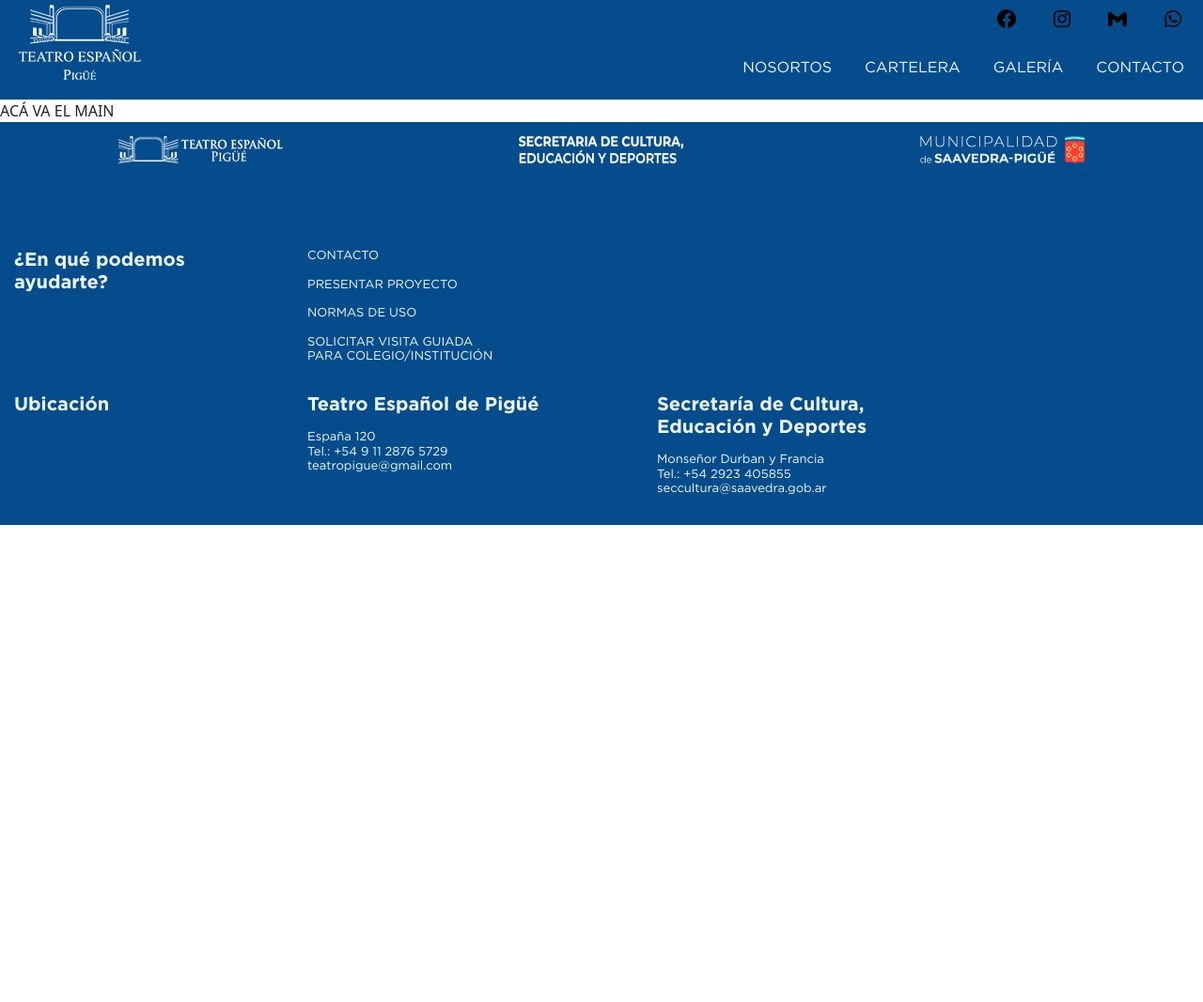
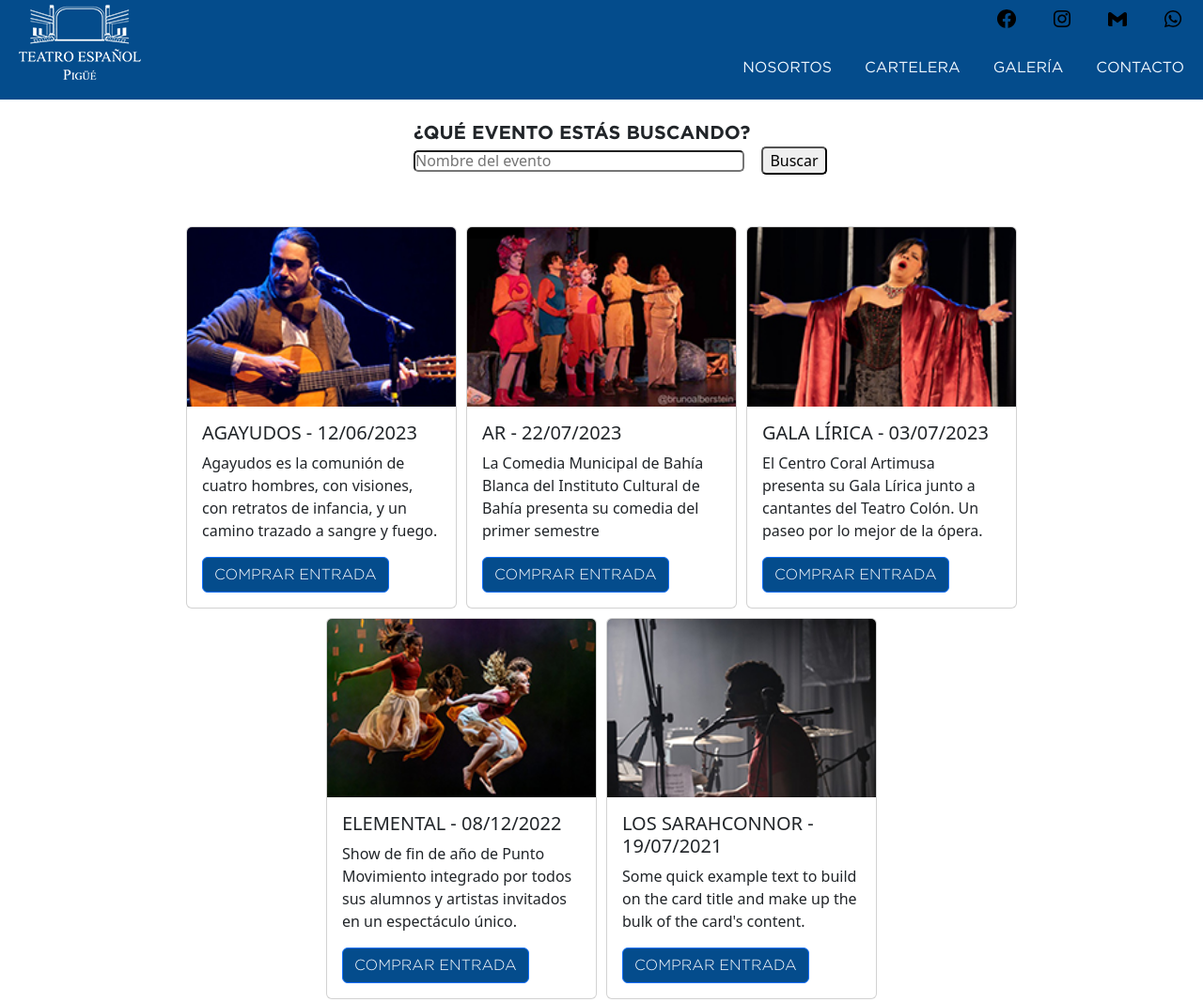
Before and after one commit to iAlberstein/FronEnd, a plain HTML site: page pages/cartelera.html in a window 1280 px wide. Shown: the top 1067 px of the page at 94% size. Before the commit the page ends 800 px from the top, so only its background shows below. Drawn offline with Linux system fonts and the light colour scheme.

Commit message:
[FEAT] Se construye el main de la pagina cartelera y se le da diseño responsive

```diff
--- a/css/style.css
+++ b/css/style.css
@@ -192,6 +192,89 @@ main .carousel-caption p {
     padding-bottom: 15px;
 }
 
+/* CARTELERA */
+
+.cartelera_container {
+    width: 90%;
+    margin: 0px auto;
+}
+
+.buscador_container {
+    margin-top: 20px;
+    margin-bottom: 50px;
+    display: flex;
+    justify-content: center;
+}
+
+.buscador_container .elementos {
+    display: grid;
+    grid-template-columns: 1fr 30px;
+    grid-template-areas:
+    "ele1 ele1"
+    "ele2 ele3";
+    width: 400px;
+    align-items: center;
+}
+
+.buscador_container .elementos .ele1 {
+    grid-area: ele1;
+    display: flex;
+    justify-content: start;
+    text-align: center;
+
+}
+
+.buscador_container .elementos .ele2 {
+    grid-area: ele2;
+    width: 95%;
+}
+
+.buscador_container .elementos .ele3 {
+    grid-area: ele3;
+}
+
+.buscador_container label {
+    font-family: "Gotham-Bold.otf";
+    font-size: 20px;
+
+}
+
+.buscador_container input {
+    height: 23px;
+    border-radius: 5px;
+}
+
+.buscador_container button {
+    height: 30px;
+    width: 70px;
+    border-radius: 5px;
+}
+
+.cartelera_container ul {
+    list-style: none;
+    display: flex;
+    flex-wrap: wrap;
+    justify-content: center;
+}
+
+.cartelera_container .card {
+    margin: 5px;
+}
+
+.btn {
+    background-color: #044c8c;
+    font-family: "Gotham-Light.otf";
+}
+
+.btn:hover {
+    background-color: #038161;
+    font-family: "Gotham-Medium.otf";
+}
+
+.cartelera_container .fotos {
+    padding-left: 0px;
+}
+
 /* FOOTER */
 
 footer {
@@ -379,5 +462,15 @@ footer .ubicaciones {
     footer .ayudas {
         margin-right: 15px;
     }
-
+    .buscador_container .elementos {
+        grid-template-columns: 1fr 30px;
+        grid-template-areas:
+        "ele1 ele1"
+        "ele2 ele3";
+        width: 250px;
+        align-items: center;
+    }
+    .buscador_container .elementos .ele1 {
+        display: none;
+    }
 }
--- a/pages/cartelera.html
+++ b/pages/cartelera.html
@@ -71,7 +71,59 @@
 
     <!-- INICIO DEL MAIN -->
     <main>
-        ACÁ VA EL MAIN
+        <div class="cartelera_container">
+            <div class="buscador_container">
+                <form class="elementos">
+                    <label for="search" class="ele1">¿QUÉ EVENTO ESTÁS BUSCANDO?</label>
+                    <input type="text" id="search" name="search" class="ele2" placeholder="Nombre del evento">
+                    <button type="submit" class="ele3">Buscar</button>
+                </form>
+            </div>
+            <section class="cartelera">
+                <ul class="fotos">
+                    <div class="card" style="width: 18rem;">
+                        <img src="../images/agayudos.jpg" class="card-img-top" alt="Foto de un guitarrista">
+                        <div class="card-body">
+                          <h5 class="card-title">AGAYUDOS - 12/06/2023</h5>
+                          <p class="card-text">Agayudos es la comunión de cuatro hombres, con visiones, con retratos de infancia, y un camino trazado a sangre y fuego.</p>
+                          <a href="#" class="btn btn-primary">COMPRAR ENTRADA</a>
+                        </div>
+                    </div>
+                    <div class="card" style="width: 18rem;">
+                        <img src="../images/AR.jpg" class="card-img-top" alt="Foto de un actor">
+                        <div class="card-body">
+                          <h5 class="card-title">AR - 22/07/2023</h5>
+                          <p class="card-text">La Comedia Municipal de Bahía Blanca del Instituto Cultural de Bahía presenta su comedia del primer semestre</p>
+                          <a href="#" class="btn btn-primary">COMPRAR ENTRADA</a>
+                        </div>
+                    </div>
+                    <div class="card" style="width: 18rem;">
+                        <img src="../images/gala_lirica.jpg" class="card-img-top" alt="Foto de una cantante de opera">
+                        <div class="card-body">
+                          <h5 class="card-title">GALA LÍRICA - 03/07/2023</h5>
+                          <p class="card-text">El Centro Coral Artimusa presenta su Gala Lírica junto a cantantes del Teatro Colón. Un paseo por lo mejor de la ópera.</p>
+                          <a href="#" class="btn btn-primary">COMPRAR ENTRADA</a>
+                        </div>
+                    </div>
+                    <div class="card" style="width: 18rem;">
+                        <img src="../images/punto_movimiento.jpg" class="card-img-top" alt="Foto de bailarinas contemporáneas saltando">
+                        <div class="card-body">
+                          <h5 class="card-title">ELEMENTAL - 08/12/2022</h5>
+                          <p class="card-text">Show de fin de año de Punto Movimiento integrado por todos sus alumnos y artistas invitados en un espectáculo único.</p>
+                          <a href="#" class="btn btn-primary">COMPRAR ENTRADA</a>
+                        </div>
+                    </div>
+                    <div class="card" style="width: 18rem;">
+                        <img src="../images/SarahConnor.jpg" class="card-img-top" alt="Foto de espaldas de un baterista">
+                        <div class="card-body">
+                          <h5 class="card-title">LOS SARAHCONNOR - 19/07/2021</h5>
+                          <p class="card-text">Some quick example text to build on the card title and make up the bulk of the card's content.</p>
+                          <a href="#" class="btn btn-primary">COMPRAR ENTRADA</a>
+                        </div>
+                    </div>
+                </ul>
+            </section>
+        </div>
     </main>
 
     <!-- INICIO DEL FOOTER -->
```
Also changed, not shown: images/AR.jpg (added), images/SarahConnor.jpg (added), images/agayudos.jpg (added), images/gala_lirica.jpg (added), images/punto_movimiento.jpg (added).
